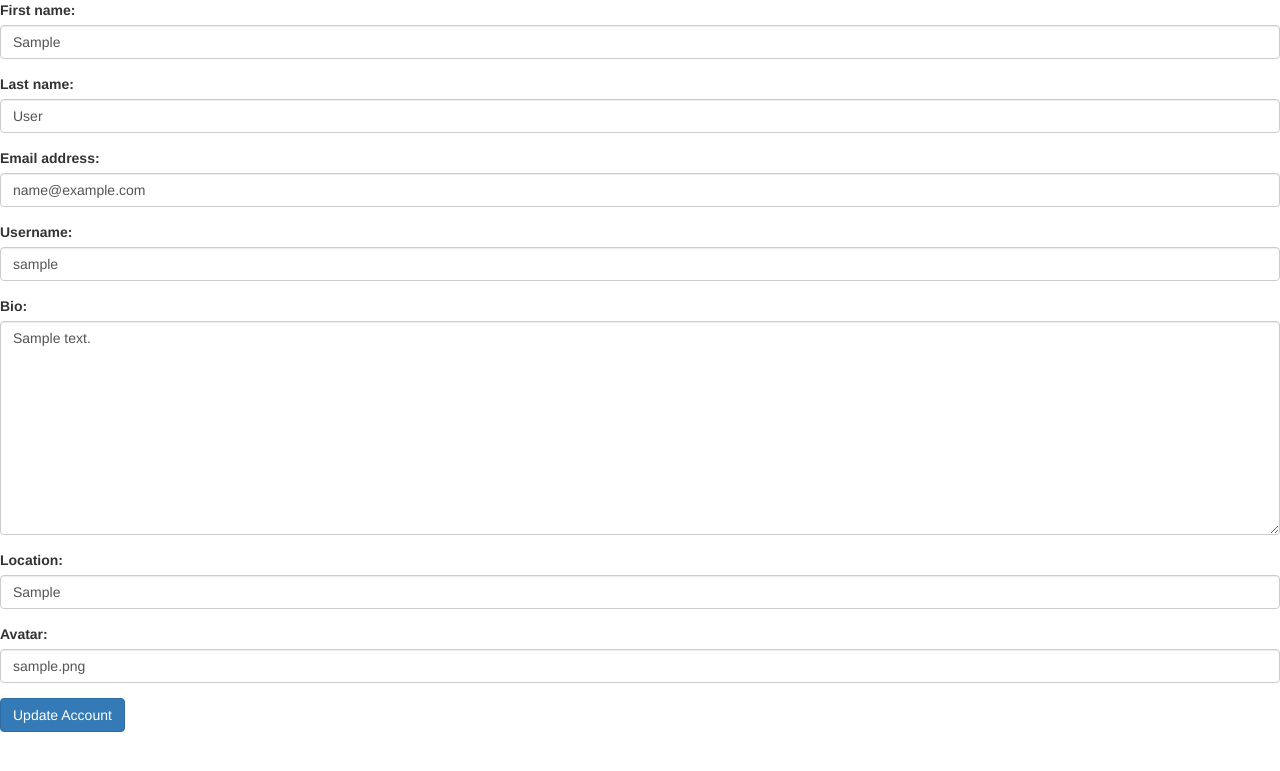
After one commit to salilgupta1/thimble, a Django app: page /accounts/edit_account/ in a window 1280 px wide. The commit adds this page. Shown: the top 771 px of the page. Run offline with Django 3.2, Linux system fonts and the light colour scheme; a user stored in the database is signed in; tables that the repository leaves empty hold one stand-in row (values such as "Sample post"); parts of the project's set-up code (start-up, migrations or seed data) failed here and were passed over; some libraries are stand-ins or nearby versions.

Commit message:
create account and edit account, almost complete

```diff
--- /dev/null
+++ b/thimble/apps/Users/forms/forms.py
@@ -0,0 +1,49 @@
+from django import forms
+from django.contrib.auth.forms import UserCreationForm, AuthenticationForm
+from django.contrib.auth.models import User
+
+from cloudinary.forms import CloudinaryJsFileField
+from thimble.apps.Users.models.schemas.Designer import Designer
+
+
+class RegistrationForm(UserCreationForm):
+    class Meta:
+        model = User
+        fields = ("first_name","last_name","email","username")
+
+    def __init__(self, *args, **kwargs):
+        super(RegistrationForm,self).__init__(*args,**kwargs)
+        for fields in self.fields.items():
+            fields[1].widget.attrs.update({'class':'form-control'})
+            fields[1].error_messages = {'required':"Sorry this field is required!"}
+
+class LoginForm(AuthenticationForm):
+    def __init__(self, *args, **kwargs):
+        super(LoginForm,self).__init__(*args,**kwargs)
+        for fields in self.fields.items():
+            fields[1].widget.attrs.update({'class':'form-control'})
+            fields[1].error_messages = {'required':"Sorry this field is required!"}
+
+class EditDesignerForm(forms.ModelForm):
+    avatar = CloudinaryJsFileField(attrs={'multiple':1}, required=False)
+
+    class Meta:
+        model = Designer
+        fields = ("bio","location","avatar")
+
+    def __init__(self, *args, **kwargs):
+        super(EditDesignerForm, self).__init__(*args, **kwargs)
+        for fields in self.fields.items():
+            fields[1].widget.attrs.update({'class':'form-control'})
+
+class EditUserForm(forms.ModelForm):
+
+    class Meta:
+        model = User
+        fields = ("first_name","last_name","email","username")
+
+    def __init__(self, *args, **kwargs):
+        super(EditUserForm,self).__init__(*args,**kwargs)
+        for fields in self.fields.items():
+            fields[1].widget.attrs.update({'class':'form-control'})
+            fields[1].error_messages = {'required':"Sorry this field is required!"}
--- a/thimble/apps/Users/models/schemas/Designer.py
+++ b/thimble/apps/Users/models/schemas/Designer.py
@@ -2,41 +2,26 @@ from django.db import models
 from django.contrib.auth.models import User
 from thimble.apps.Users.models.managers.DesignerManager import DesignerManager
 from cloudinary.models import CloudinaryField
+
+# followers
+# following
+# social media accounts
 
 class Designer(models.Model):
 	user = models.OneToOneField(User)
 
 	# Designer specific fields
 	designer_id = models.AutoField(primary_key=True)
-	text_bio = models.TextField()
+	bio = models.TextField(blank=True)
 
-	# Points to a Cloudinary image -- required
-	prof_pic = CloudinaryField('image')
+	# Points to a Cloudinary image
+	avatar = CloudinaryField('image', blank=True, null=True)
 
-	MALE = "M"
-	FEMALE = "F"
-	PNT = "NA",
-	OTHER = "OT"
-	GENDER = (
-	        (MALE,"Male"),
-	        (FEMALE,"Female"),
-	        (PNT,"Prefer not to Disclose"),
-	        (OTHER,"Other"))
-
-	# not required
-	gender = models.CharField(max_length=2, choices=GENDER, default=MALE, blank=True, null=False)
-
-	# not required
-	age = models.PositiveSmallIntegerField(blank=True, null=True)
-
-	# not required
 	location = 	models.CharField(max_length=200, blank=True)
-
-	subdomain = models.SlugField(unique=True)
-	template_theme = models.CharField(max_length=30)
 
 	# connect the manager
 	objects = DesignerManager()
 
 	class Meta:
+		# so migrations know where to look
 	    app_label='Users'
--- /dev/null
+++ b/thimble/apps/Users/templates/Users/edit_account.html
@@ -0,0 +1,52 @@
+{% extends 'Users/base_users.html' %}
+
+{% load staticfiles %}
+{% load cloudinary %}
+
+{%block cloudinary%}
+    {% cloudinary_includes %}
+    {% cloudinary_js_config %}
+
+    <script>
+        $(function () {
+            $('#direct_upload input[type="file"]').fileupload({
+                dropZone: '#direct_upload',
+
+                progress: function () {
+                    $('.status_value').text('Uploading...');
+                },
+            }).on('cloudinarydone', function (e, data) {
+                $('.status_value').text('Upload Complete! Finish creating your account by clicking Register');
+            });
+        });
+    </script>
+
+{% endblock %}
+
+{%block users_css%}
+    <link rel='stylesheet' type='text/css' href ="{%static 'Users/css/login.css'%}"/>
+{%endblock%}
+
+{% block content %}
+    <div>
+        <form action="{%url 'Users:edit_account' %}" method='POST' >
+            {%csrf_token%}
+            {% for field in edit_user %}
+                <div class = 'form-group'>
+                    <div>{{field.errors|striptags}}</div>
+                    {{field.label_tag}}
+                    {{field}}
+                </div>
+            {% endfor %}
+            {% for field in edit_designer %}
+                <div class = 'form-group'>
+                    <div>{{field.errors|striptags}}</div>
+                    {{field.label_tag}}
+                    {{field}}
+                </div>
+            {% endfor %}
+            <button type = 'submit' class = 'btn btn-primary'>Update Account</button>
+        </form>
+    </div>
+
+{% endblock %}
--- a/thimble/apps/Users/urls.py
+++ b/thimble/apps/Users/urls.py
@@ -1,10 +1,11 @@
 from django.conf.urls import patterns, include, url
 from thimble.apps.Users.views import views
 from django.contrib.auth.views import login, logout
-from thimble.apps.Users.forms.registration_forms import LoginForm
+from thimble.apps.Users.forms.forms import LoginForm
 
 urlpatterns = patterns('',
 	url(r'^login/$', login, {'template_name':'Users/login.html','authentication_form':LoginForm}, name='login'),
 	url(r'^logout/$', logout, name='logout'),
 	url(r'^create_account/$', views.create_account, name='create_account'),
+	url(r'^edit_account/$', views.edit_account, name='edit_account'),
 )
--- a/thimble/apps/Users/views/views.py
+++ b/thimble/apps/Users/views/views.py
@@ -1,45 +1,64 @@
 from django.shortcuts import render
 from django.http import HttpResponseRedirect
 from django.core.urlresolvers import reverse
+from django.contrib.auth import authenticate, login
+from django.core.context_processors import csrf
+from django.contrib.auth.decorators import login_required
 
-from django.contrib.auth import authenticate, login
-
-from django.core.context_processors import csrf
-
-from thimble.apps.Users.forms.registration_forms import *
+from thimble.apps.Users.forms.forms import *
+from thimble.apps.Users.models.schemas.Designer import Designer
 
 from cloudinary.forms import cl_init_js_callbacks
 
 
+# look into Dangling orphans (Salil Gupta)
 def create_account(request):
-
 	context = {}
 	if request.method == "POST":
 		user_form = RegistrationForm(request.POST)
-		designer_form = DesignerRegistrationForm(request.POST)
-		if user_form.is_valid() and designer_form.is_valid():
+		if user_form.is_valid():
+
 			# create an instance of the user model
 			new_user = user_form.save()
 
-			# create an instance of the designer model
-			new_designer = designer_form.save(commit=False)
-
-			# attach the user to the designer model
-			new_designer.user = new_user
-			new_designer.save()
+			# create a designer instance
+			designer = Designer.objects.create(user=new_user)
 
 			# login user after account is created
 			user = authenticate(username=user_form.cleaned_data['username'], password=user_form.cleaned_data['password1'])
 			login(request,user)
 
 			# send them to edit their profile
-			return HttpResponseRedirect(reverse('Portfolios:edit_portfolio', args=(request.POST['subdomain'],)))
+			return HttpResponseRedirect(reverse('Users:edit_account'))
 		else:
-			context['error'] = dict(user_form.errors.items() + designer_form.errors.items())
+			context['error'] = dict(user_form.errors.items())
 	else:
 		user_form = RegistrationForm()
-		designer_form = DesignerRegistrationForm()
-		context = {'user_form':user_form,'designer_form':designer_form}
-		cl_init_js_callbacks(context['designer_form'], request)
+		context = {'user_form':user_form}
 
 	return render(request, "Users/create_account.html", context)
+
+# Work on error handling (Salil Gupta)
+# provide user feedback on Image upload being complete (Salil Gupta)
+@login_required
+def edit_account(request):
+	context = {}
+	if request.method=="POST":
+		# receiving form data
+		edit_user = EditUserForm(request.POST, instance=request.user)
+		edit_designer = EditDesignerForm(request.POST, instance = request.user.designer)
+
+		if edit_user.is_valid() and edit_designer.is_valid():
+			# save forms if valid
+			updated_user = edit_user.save()
+			updated_designer = edit_designer.save()
+		else:
+			context['error'] = "error"
+	else:
+		# create forms for displaying
+		edit_user = EditUserForm(instance=request.user)
+		edit_designer = EditDesignerForm(instance = request.user.designer)
+
+	context['edit_user'] = edit_user
+	context['edit_designer'] = edit_designer
+	return render(request, "Users/edit_account.html", context)
--- a/thimble/urls.py
+++ b/thimble/urls.py
@@ -14,7 +14,7 @@ urlpatterns = patterns('',
     url(r'^accounts/',include('thimble.apps.Users.urls', namespace="Users")),
 
     # Portfolios app
-    url(r'^portfolios/(?P<subdomain>[-a-zA-Z0-9_]+)/',include('thimble.apps.Portfolios.urls', namespace="Portfolios"))
+   	# url(r'^portfolios/(?P<username>[-a-zA-Z0-9_]+)/',include('thimble.apps.Portfolios.urls', namespace="Portfolios"))
 )
 
 handler404 = 'thimble.views.handler404'
```
Also changed, not shown: thimble/apps/Portfolios/models/schemas/DesignStory.py (+9 -2 lines), thimble/apps/Portfolios/models/schemas/Entry.py (+8 -0 lines), thimble/apps/Portfolios/views/views.py (+3 -14 lines), thimble/apps/Users/models/managers/DesignerManager.py (+10 -9 lines), thimble/apps/Users/templates/Users/create_account.html (+2 -36 lines), thimble/apps/Users/migrations/0008_auto_20150404_2031.py (added), thimble/apps/Users/migrations/0009_auto_20150404_2044.py (added), thimble/apps/Users/migrations/0010_auto_20150404_2241.py (added).
